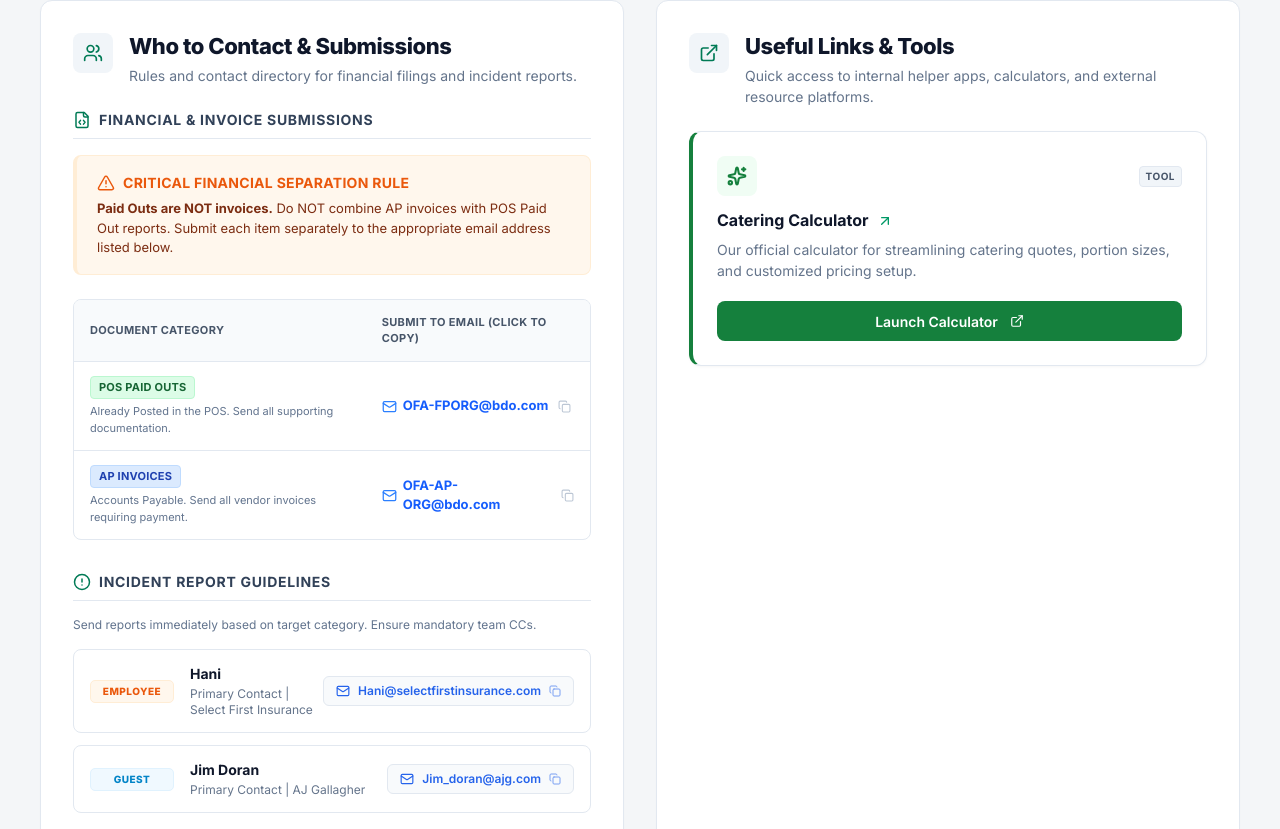
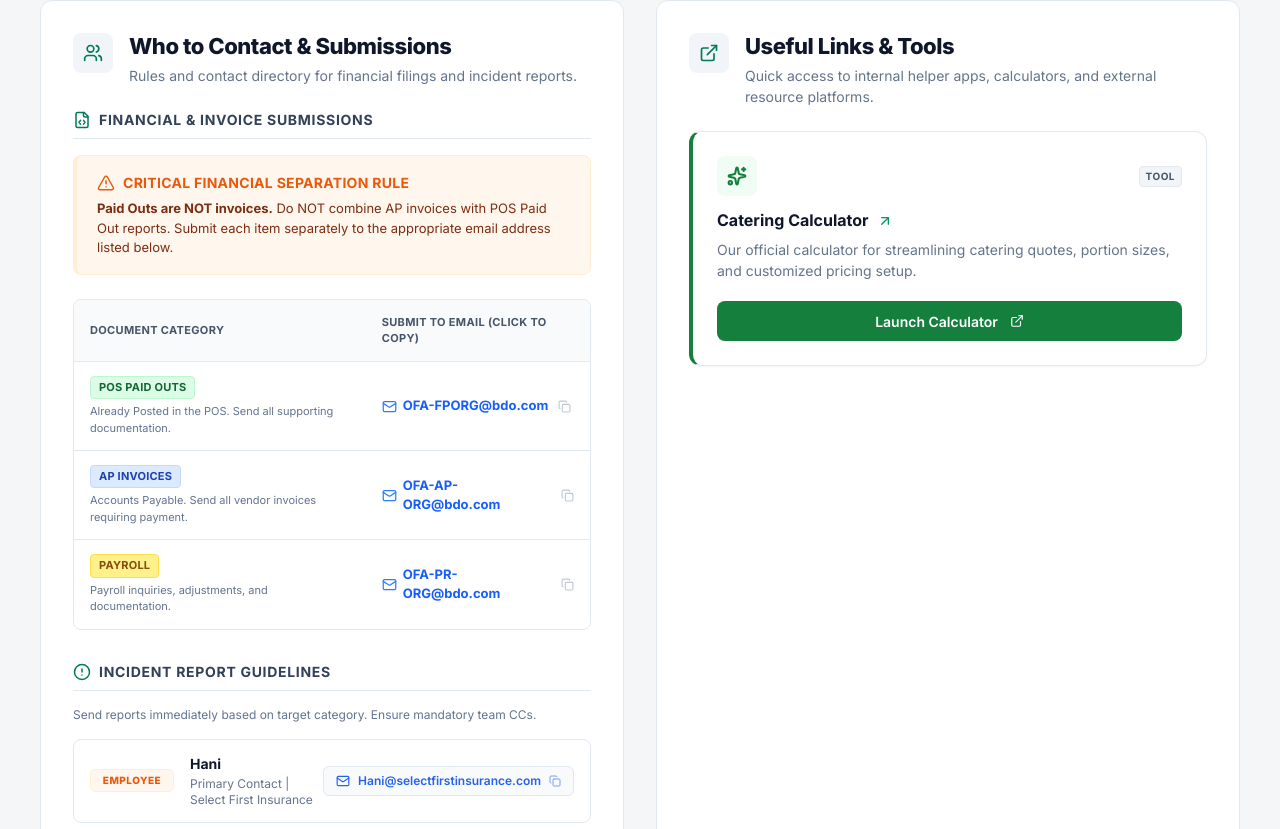
Before and after one commit to LumpsRGood/opportunitycentraldash, a React (Vite) app: page / in a window 1280 px wide. Shown: the part 2110-2939 px from the top of the page. Built offline with nearby package versions, Linux system fonts and the light colour scheme.

Commit message:
feat: add payroll contact information
Introduce a payroll contact section in the directory with a dedicated badge and email address for payroll-related inquiries.

```diff
--- a/src/App.tsx
+++ b/src/App.tsx
@@ -732,6 +732,7 @@ export default function App() {
 
         .oc-badge.paid { background: #dcfce7; color: #166534; border: 1px solid #bbf7d0; }
         .oc-badge.invoice { background: #dbeafe; color: #1e40af; border: 1px solid #bfdbfe; }
+        .oc-badge.payroll { background: #fef08a; color: #854d0e; border: 1px solid #fde047; }
 
         /* Contact Cards Directory */
         .oc-contact-card {
@@ -1504,6 +1505,22 @@ export default function App() {
                         </button>
                       </td>
                     </tr>
+                    <tr>
+                      <td>
+                        <span className="oc-badge payroll">PAYROLL</span>
+                        <div className="text-[11px] text-slate-500 mt-1">Payroll inquiries, adjustments, and documentation.</div>
+                      </td>
+                      <td className="oc-bold-cell">
+                        <button
+                          onClick={() => handleCopyEmail('OFA-PR-ORG@bdo.com')}
+                          className="flex items-center gap-1.5 text-blue-600 hover:text-blue-800 hover:underline bg-transparent border-none font-bold cursor-pointer text-left p-0"
+                        >
+                          <Mail size={15} className="text-blue-500 shrink-0" />
+                          OFA-PR-ORG@bdo.com
+                          {copiedEmail === 'OFA-PR-ORG@bdo.com' ? <Check size={14} className="text-green-600 ml-1 shrink-0" /> : <Copy size={13} className="text-slate-400 opacity-60 ml-1 shrink-0" />}
+                        </button>
+                      </td>
+                    </tr>
                   </tbody>
                 </table>
               </div>
```
